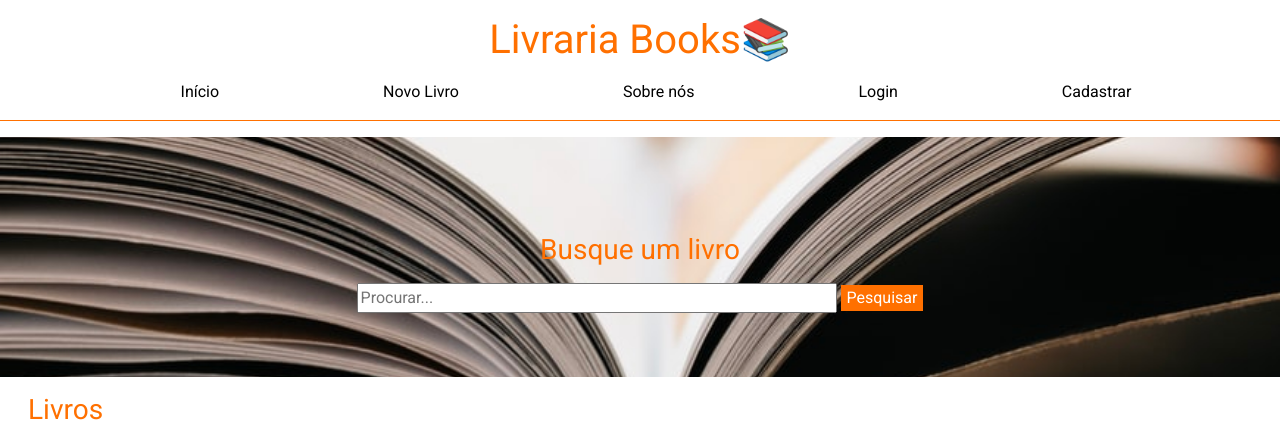
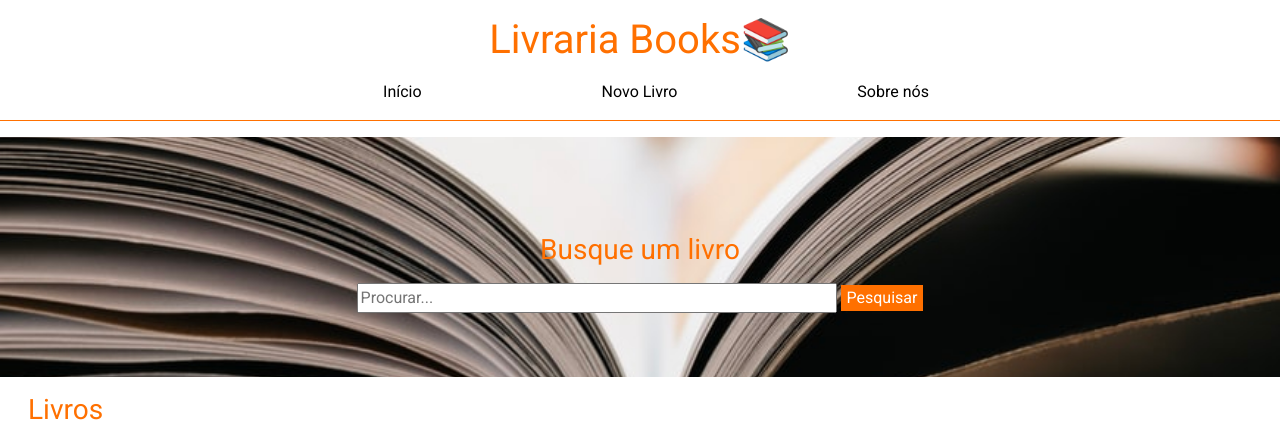
Before and after one commit to CarolineFMelo/Projeto-Livraria, a Laravel app: page / in a window 1280 px wide. Shown: the top 425 px of the page. Run offline with Laravel 8, Linux system fonts and the light colour scheme; data that the repository does not hold is empty; some libraries are stand-ins or nearby versions.

Commit message:
retirei login

```diff
--- a/public/css/styles.css
+++ b/public/css/styles.css
@@ -37,7 +37,7 @@ header {
 .list {
     color: var(--logo-color);
     display: inline;
-    margin-inline: 5rem;
+    margin-inline: 5.5rem;
 }
 
 a {
--- a/resources/views/layouts/main.blade.php
+++ b/resources/views/layouts/main.blade.php
@@ -30,31 +30,9 @@
         <li class="list">
             <a href="/livros/create">Novo Livro</a>
         </li>
-
-        @auth
-        <li class="list">
-            <a href="/dashboard">Livros</a>
-        </li>
-        <li class="list">
-            <form action="/logout" method="POST">
-                @csrf
-                <a href="/logout" onclick="livro.preventDefault();
-                this.closest('form').submit();">Sair
-                </a>
-            </form>
-        </li>
-        @endauth
-        @guest
         <li class="list">
             <a href="/about">Sobre nós</a>
         </li>
-        <li class="list">
-            <a href="/login">Login</a>
-        </li>
-        <li class="list">
-            <a href="/register">Cadastrar</a>
-        </li>
-        @endguest
     </ul>
     <hr class="divider">
 </header>
```
Also changed, not shown: public/css/app.css.
